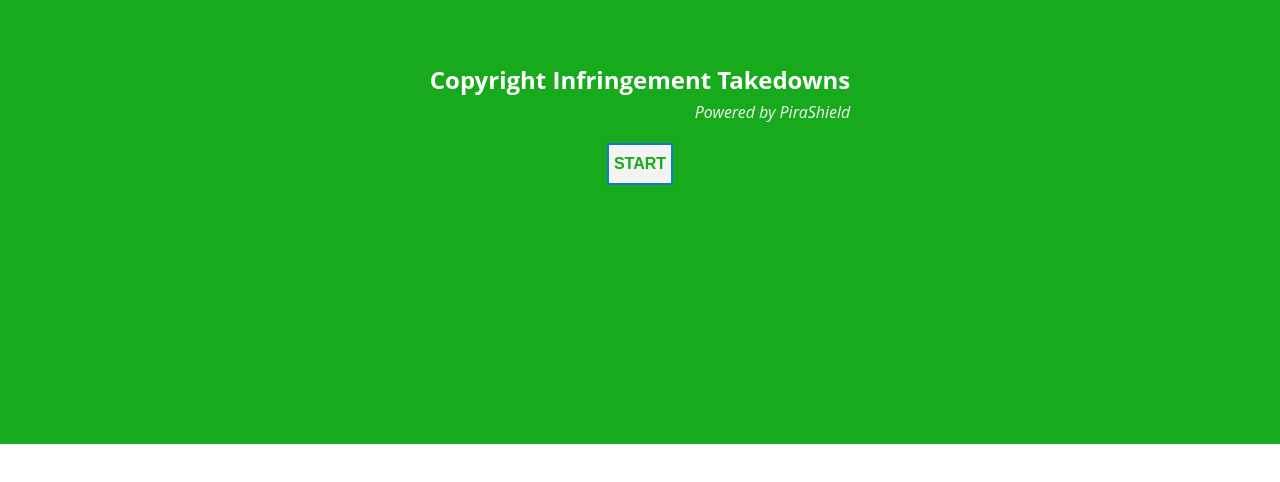
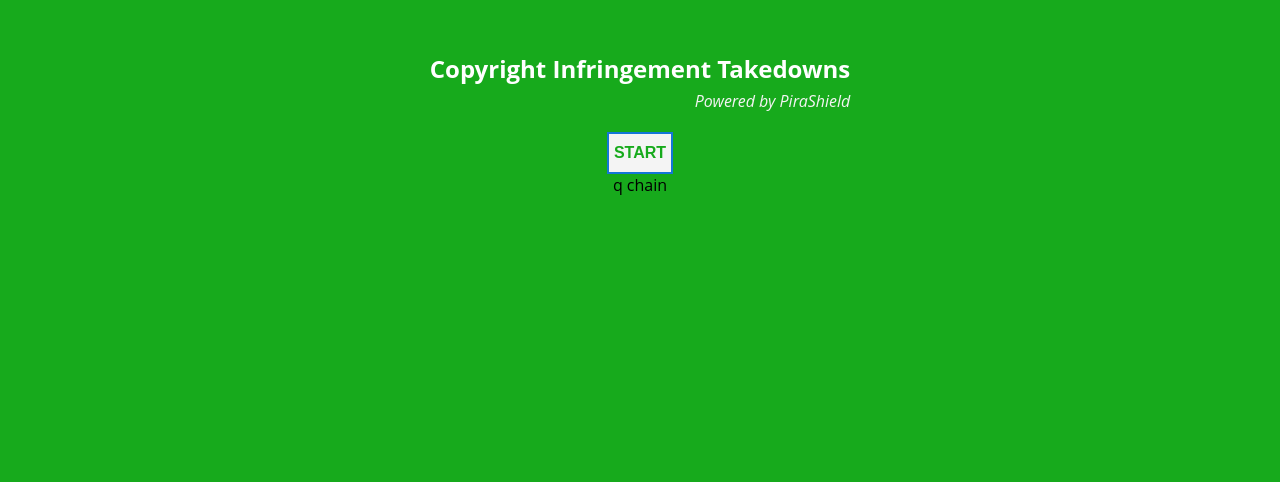
Before and after one commit to iwilsonq/react-typeform, a React app: page / in a window 1280 px wide. Shown: the part 196-678 px from the top of the page. Built offline with nearby package versions, Linux system fonts and the light colour scheme.

Commit message:
question chain component, static question data, stage-0

```diff
--- a/package.json
+++ b/package.json
@@ -19,6 +19,7 @@
   },
   "homepage": "https://github.com/iwilsonq/react-typeform#readme",
   "dependencies": {
+    "babel-preset-stage-0": "^6.22.0",
     "express": "^4.14.0",
     "react": "^15.4.2",
     "react-dom": "^15.4.2"
--- a/src/components/Form.js
+++ b/src/components/Form.js
@@ -1,11 +1,28 @@
 import React, { Component } from 'react';
 import Intro from './Intro';
+import QuestionChain from './QuestionChain';
+
+const questions = [
+  {
+    ask: 'What is your name?',
+    answerType: 'text'
+  },
+  {
+    ask: 'What is the title of the course that was stolen?',
+    answerType: 'text'
+  },
+  {
+    ask: 'Please paste the links to your stolen content below',
+    answerType: 'multi-line'
+  }
+];
 
 export default class Form extends Component {
   render() {
     return (
       <div className="form">
         <Intro />
+        <QuestionChain questions={questions} />
       </div>
     );
   }
--- /dev/null
+++ b/src/components/QuestionChain.js
@@ -0,0 +1,16 @@
+import React, { Component } from 'react';
+
+export default class QuestionChain extends Component {
+  state = {
+    currentQuestion: 0
+  };
+
+  render() {
+    console.log(this.state, this.props);
+    return (
+      <div className="question-chain">
+        q chain
+      </div>
+    );
+  }
+}
--- a/style/style.sass
+++ b/style/style.sass
@@ -14,6 +14,7 @@
   padding: 0
   margin: 0
   font-family: Open Sans,sans-serif
+  background-color: $udemy
 
 .form
   display: flex
@@ -21,7 +22,6 @@
   justify-content: center
   align-items: center
   min-height: 80vh
-  background-color: $udemy
 
 .button
   padding: 10px 5px
```
Also changed, not shown: .babelrc.
